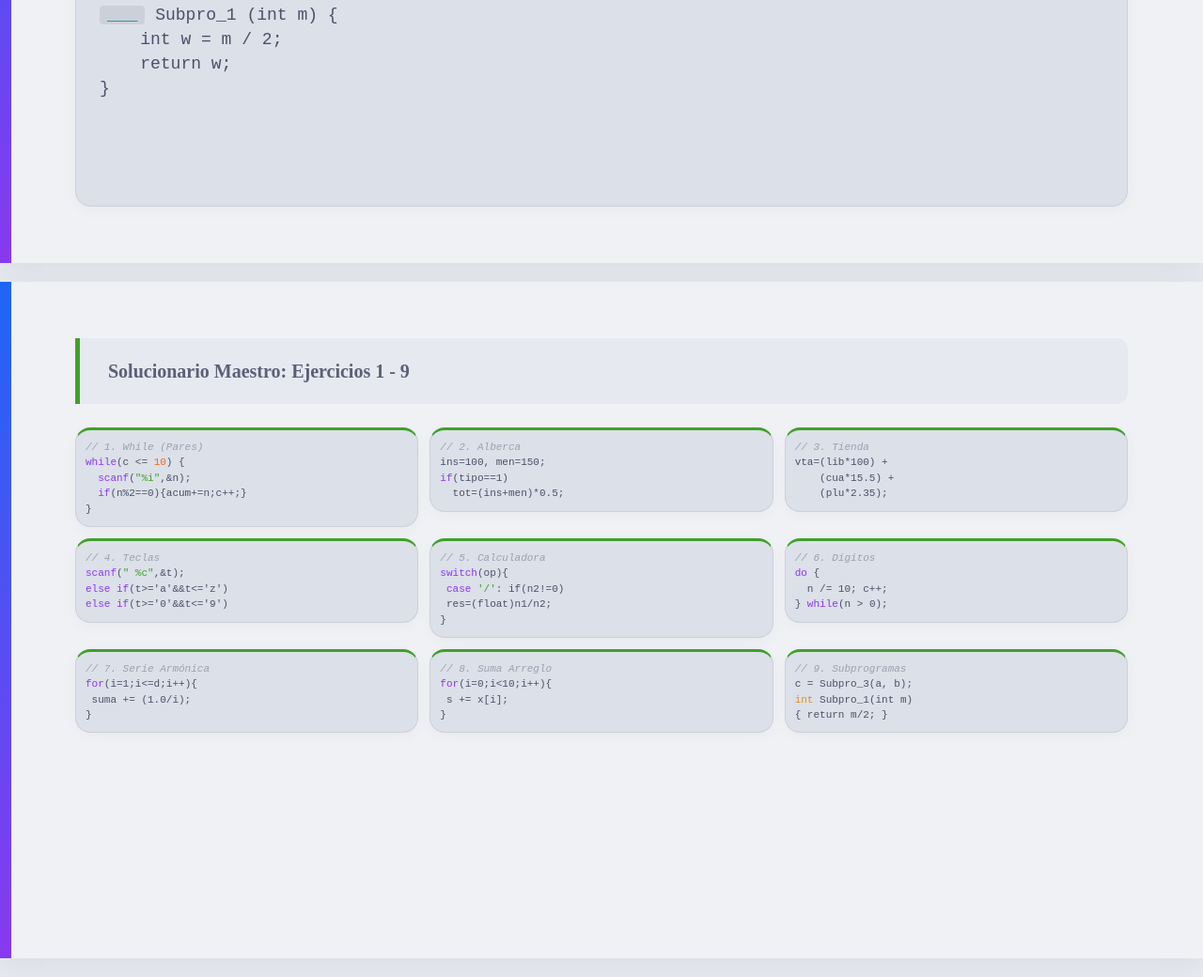
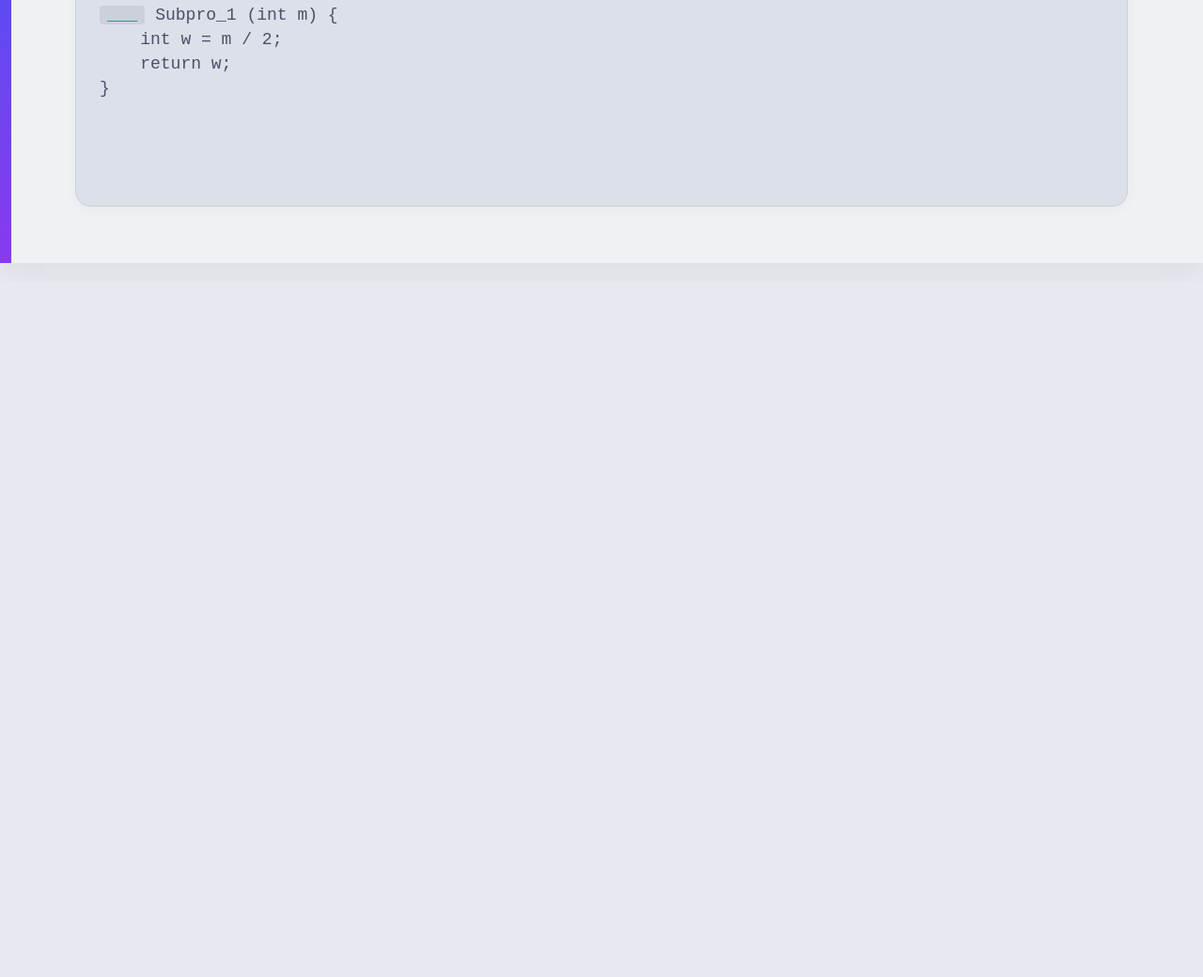
Before and after one commit to micheldavalos/repaso_lenguaje_c_26A, a plain HTML site: page index.html in a window 1280 px wide. Shown: the part 8600-9640 px from the top of the page at 94% size. After the commit the page ends 8900 px from the top, so only its background shows below. Drawn offline with Linux system fonts and the light colour scheme.

Commit message:
Comment out slide container for slide 13 in index.html

```diff
--- a/index.html
+++ b/index.html
@@ -450,7 +450,7 @@ float Subpro_3 (<span class="blank-space">_______ r</span>, float s) {
     </div>
 
     <!-- Diapositiva 13: Solucionario Completo (1-9) -->
-    <div class="slide-container" id="slide13">
+    <!-- <div class="slide-container" id="slide13">
         <div class="description-box" style="border-left-color: var(--ctp-green);">
             <p style="font-style: normal; font-weight: 700;">Solucionario Maestro: Ejercicios 1 - 9</p>
         </div>
@@ -512,7 +512,7 @@ c = Subpro_3(a, b);
 { return m/2; }</code></pre>
             </div>
         </div>
-    </div>
+    </div> -->
 
 </body>
 </html>
```
